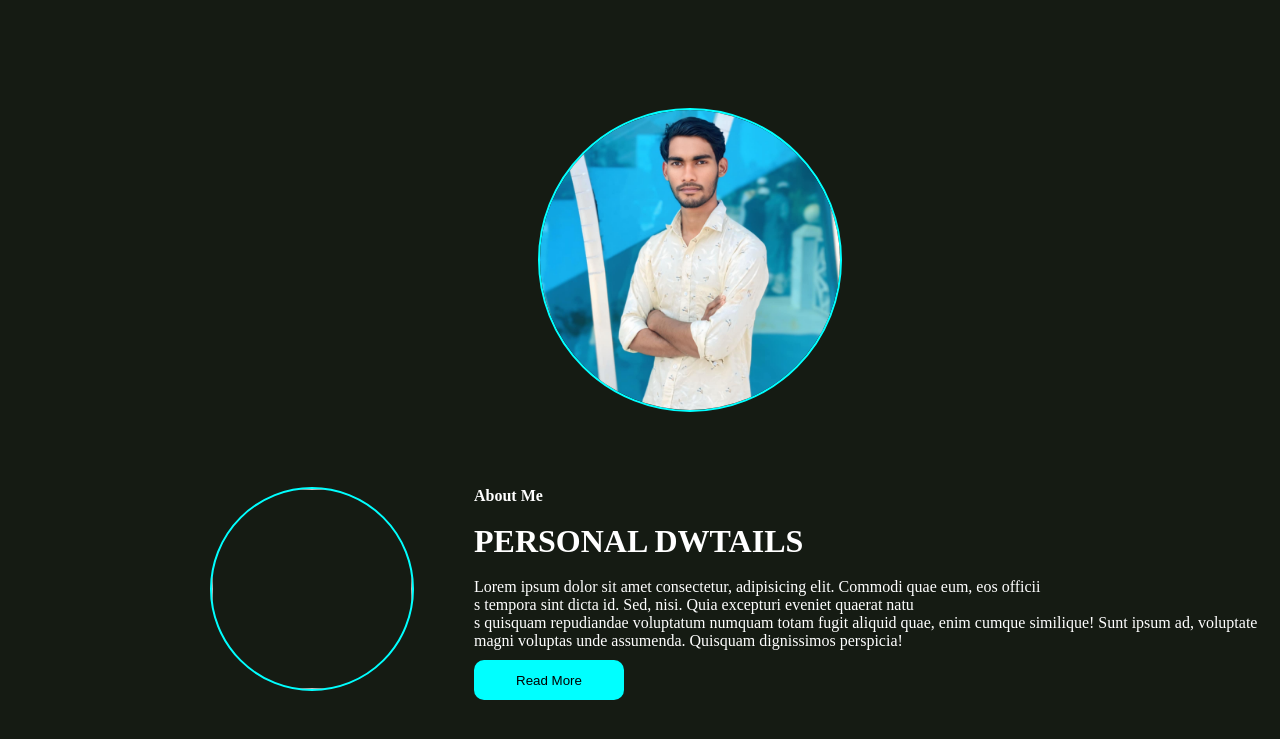
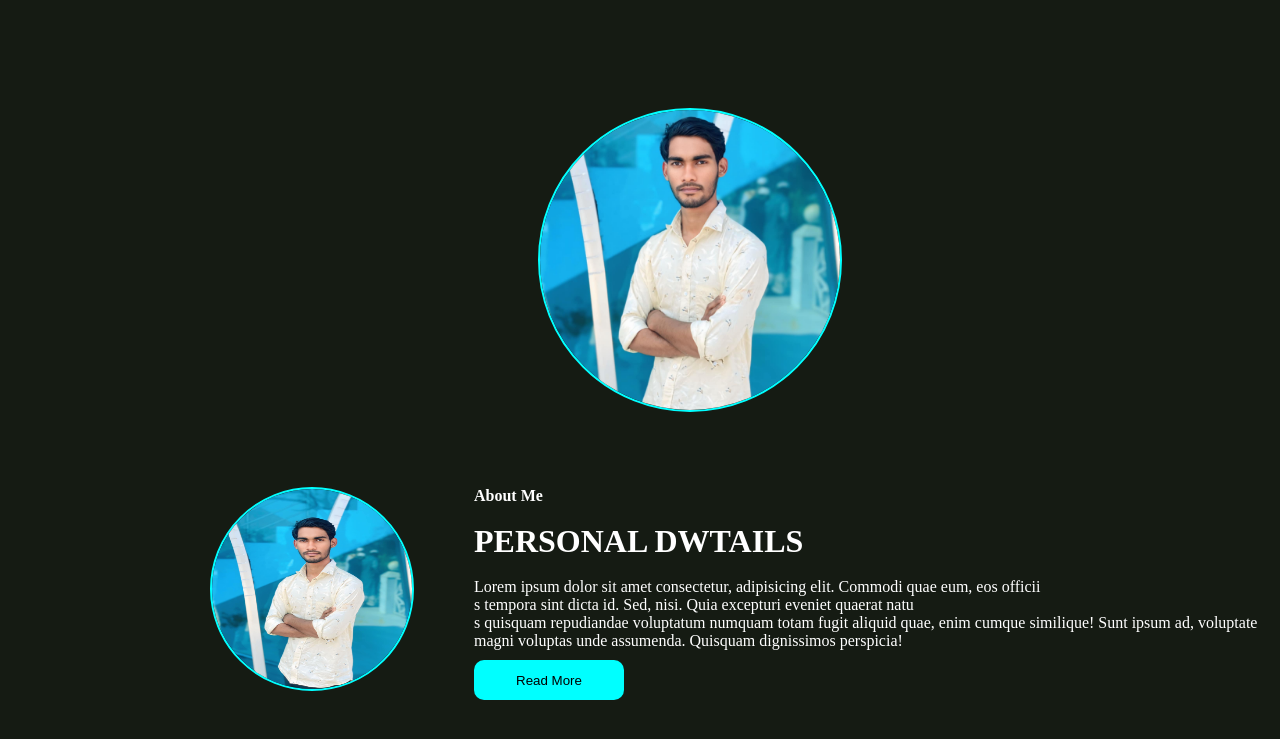
Before and after one commit to ahmedasik404/Port-Folio, a plain HTML site: page index.html in a window 1280 px wide. Shown: the part 383-1122 px from the top of the page. Drawn offline with Linux system fonts and the light colour scheme; the site is published under a folder, as on GitHub Pages, so addresses that start at the root find nothing.

Commit message:
Update index.html

```diff
--- a/index.html
+++ b/index.html
@@ -51,7 +51,7 @@
 
 
         <div class="abtxt">
-<img src="/photos/logo.jpeg" alt="">
+<img src="./photos/logo.jpeg" alt="">
         </div>
         <div class="abtxt">
             <div class="txt">
```
